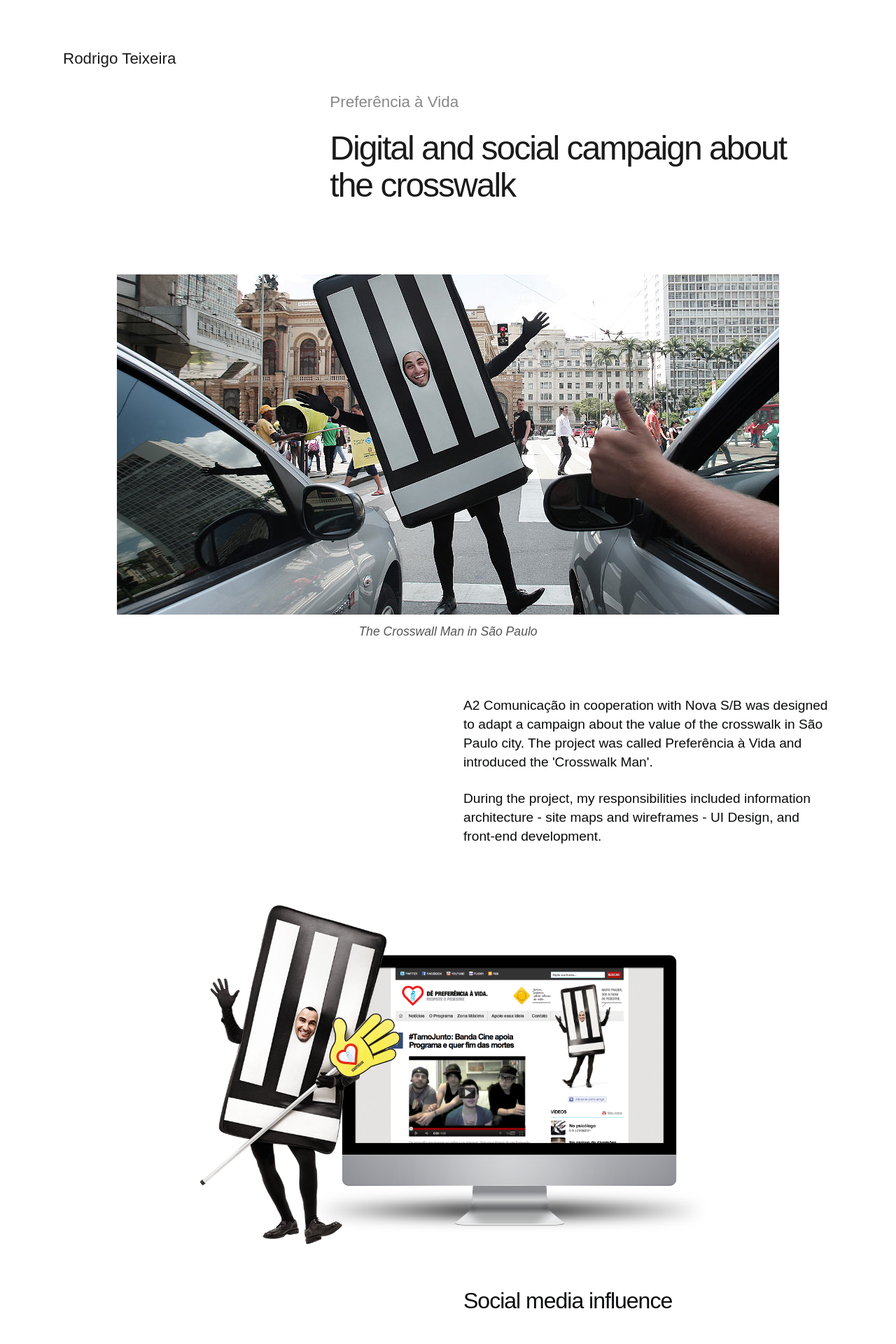
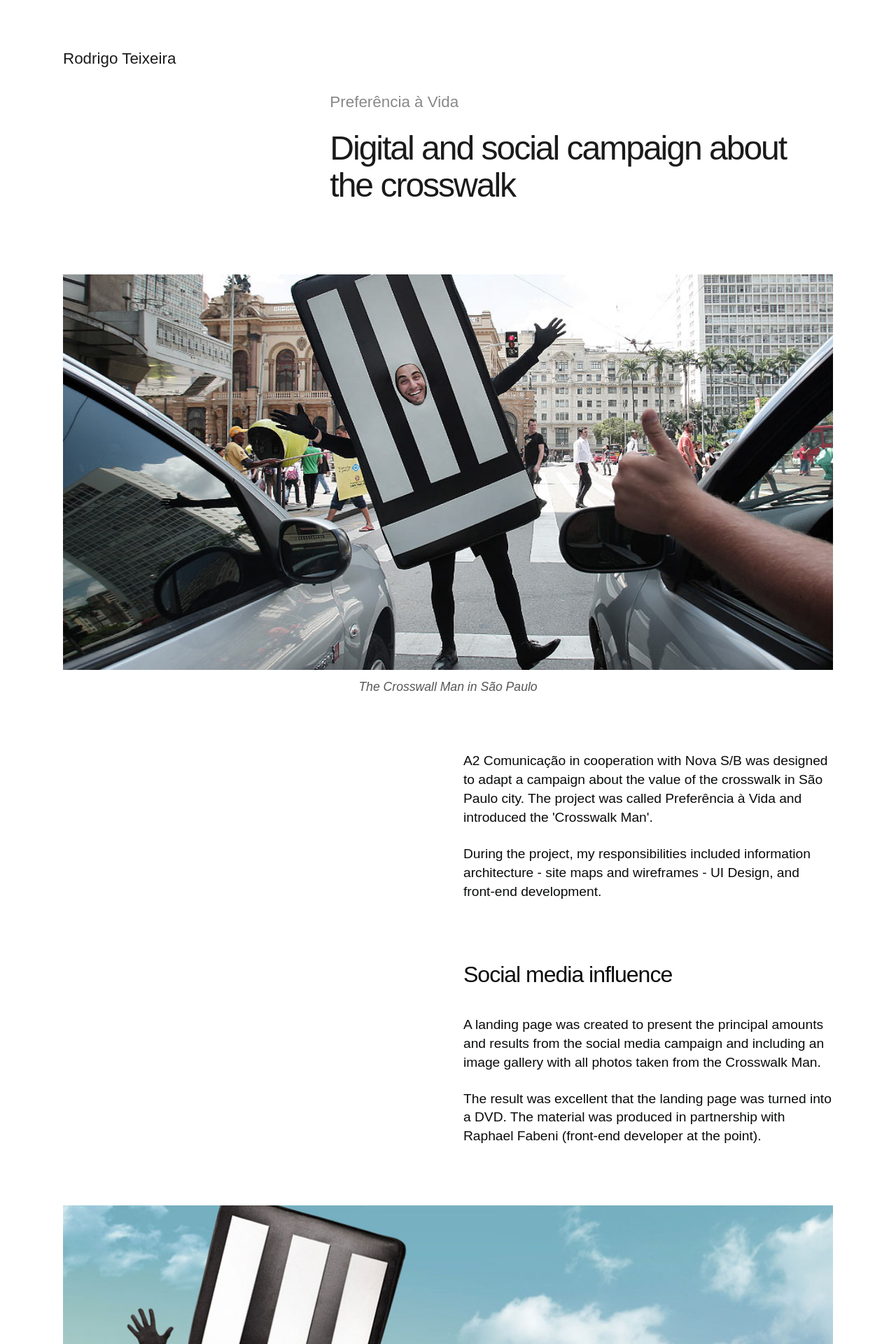
Before and after one commit to drigoteixeira/drigoteixeira.github.io, a Jekyll site: the page built from projects/preferencia/index.html, in a window 1280 px wide. Shown: the top 1920 px of the page at 70% size. Built offline with Jekyll 4.4.1, drawn with Linux system fonts in a browser that asks for light colours.

Commit message:
Update internal pages

```diff
--- a/_scss/menu.scss
+++ b/_scss/menu.scss
@@ -46,7 +46,6 @@ header {
 
     .logo {
         text-align: left;
-        margin-left: 10px;
     }
 
     .description {
--- a/projects/preferencia/index.html
+++ b/projects/preferencia/index.html
@@ -18,7 +18,7 @@ title: Preferência à Vida
     <div class="row">
         <div class="twelve columns">
             <figure>
-                <img src="/img/homem-faixa-cover.jpg" alt="Crosswalk Man" class="responsive">
+                <img src="/img/homem-faixa-cover.jpg" alt="Crosswalk Man" class="responsive" width="1440px">
                 <figcaption>The Crosswall Man in São Paulo</figcaption>
             </figure>
         </div>
@@ -35,16 +35,6 @@ title: Preferência à Vida
     </div>
 </div>
 
-
-<div class="container">
-    <div class="row">
-        <div class="twelve columns">
-            <figure>
-                <img src="/img/preferencia-guide.png" alt="Crosswalk Man" class="responsive">
-            </figure>
-        </div>
-    </div>
-</div>
 
 <div class="container">
     <div class="row">
```
